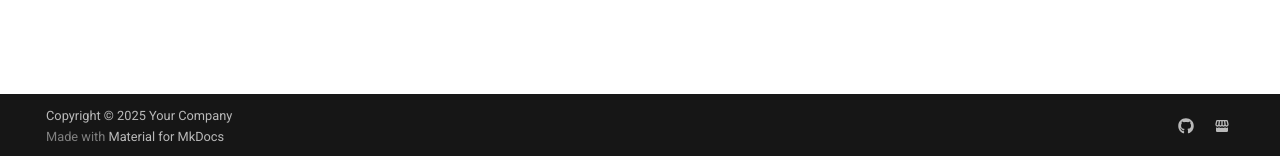
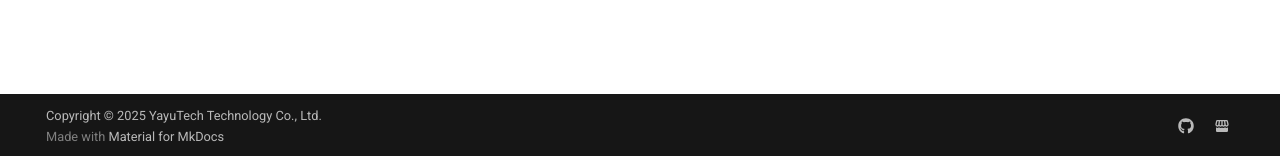
Before and after one commit to duya25446/YayuWiKi, an MkDocs documentation site: the page built from docs/en/index.md, in a window 1280 px wide. Shown: the part 741-897 px from the top of the page. Built offline with MkDocs 1.6.1 and Material for MkDocs 9.7.7, drawn with Linux system fonts in a browser that asks for light colours; comment, search, counter and statistics services are not loaded.

Commit message:
Update copyright information in mkdocs.yml to reflect new company name: YayuTech Technology Co., Ltd.

```diff
--- a/mkdocs.yml
+++ b/mkdocs.yml
@@ -129,4 +129,4 @@ nav:
     - Home: en/index.md
 
 # 版权信息
-copyright: Copyright &copy; 2025 Your Company
+copyright: Copyright &copy; 2025 YayuTech Technology Co., Ltd.
```
